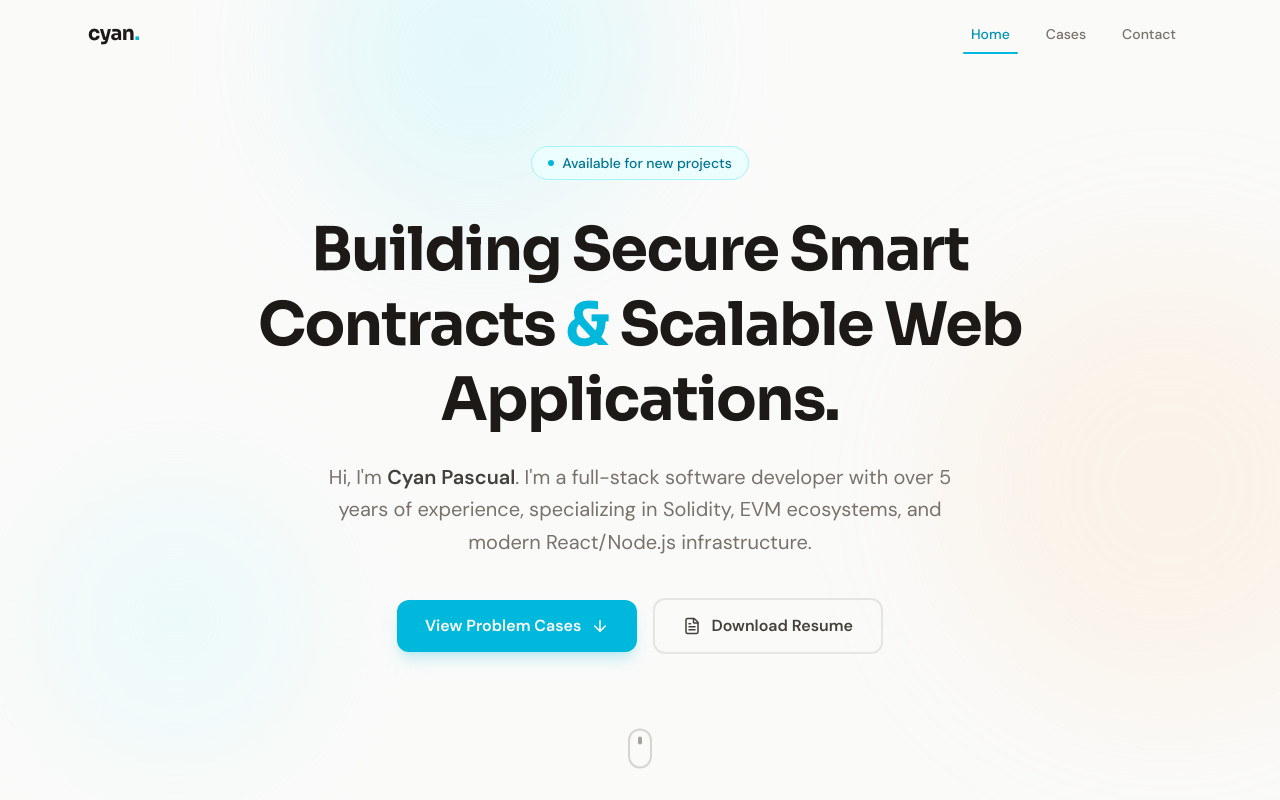
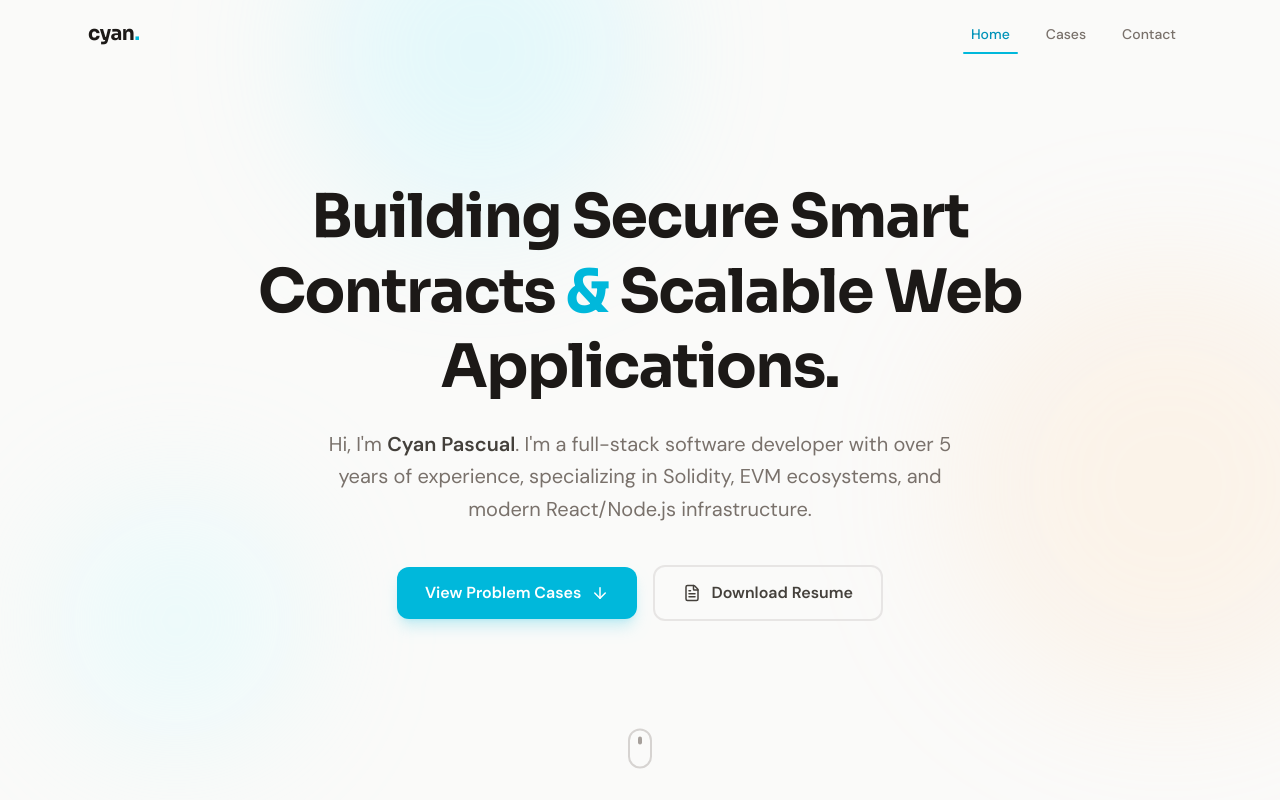
Before and after one commit to cbpas3/portfolio2026, a React (Vite) app: page / in a window 1280 px wide. Shown: the top 800 px of the page. Built offline with nearby package versions, Linux system fonts and the light colour scheme.

Commit message:
style: remove availability badge from HeroSection

```diff
--- a/src/components/HeroSection.tsx
+++ b/src/components/HeroSection.tsx
@@ -88,13 +88,6 @@ export function HeroSection() {
         initial="hidden"
         animate="visible"
       >
-        {/* Badge */}
-        <motion.div variants={itemVariants} className="mb-8">
-          <span className="inline-flex items-center gap-2 rounded-full border border-cyan-200 bg-cyan-50 px-4 py-1.5 text-sm font-medium text-cyan-700 dark:border-cyan-800/50 dark:bg-cyan-950/80 dark:text-cyan-300">
-            <span className="h-1.5 w-1.5 rounded-full bg-cyan-500 dark:bg-cyan-400" />
-            Available for new projects
-          </span>
-        </motion.div>
 
         {/* Headline */}
         <motion.h1
```
